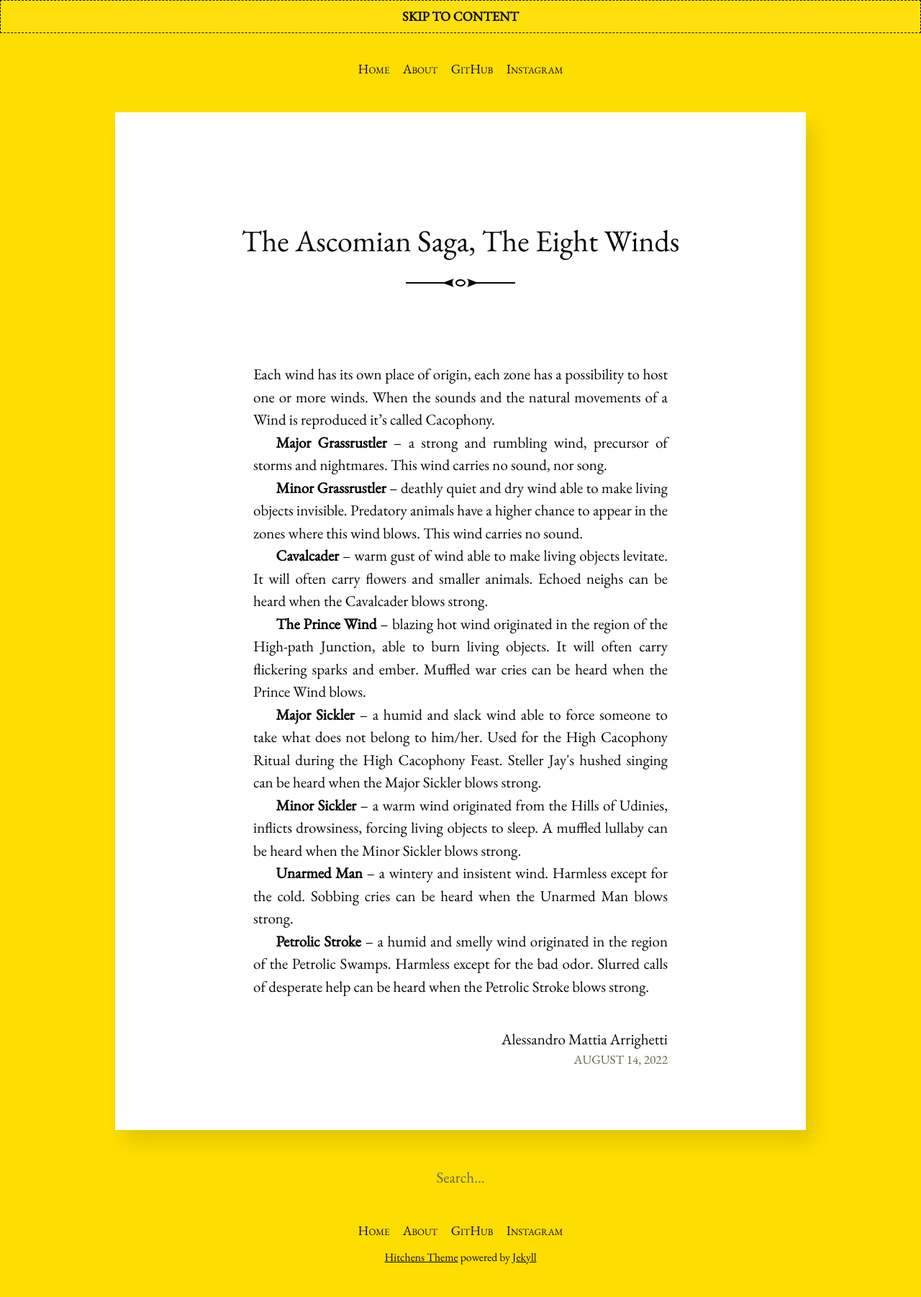
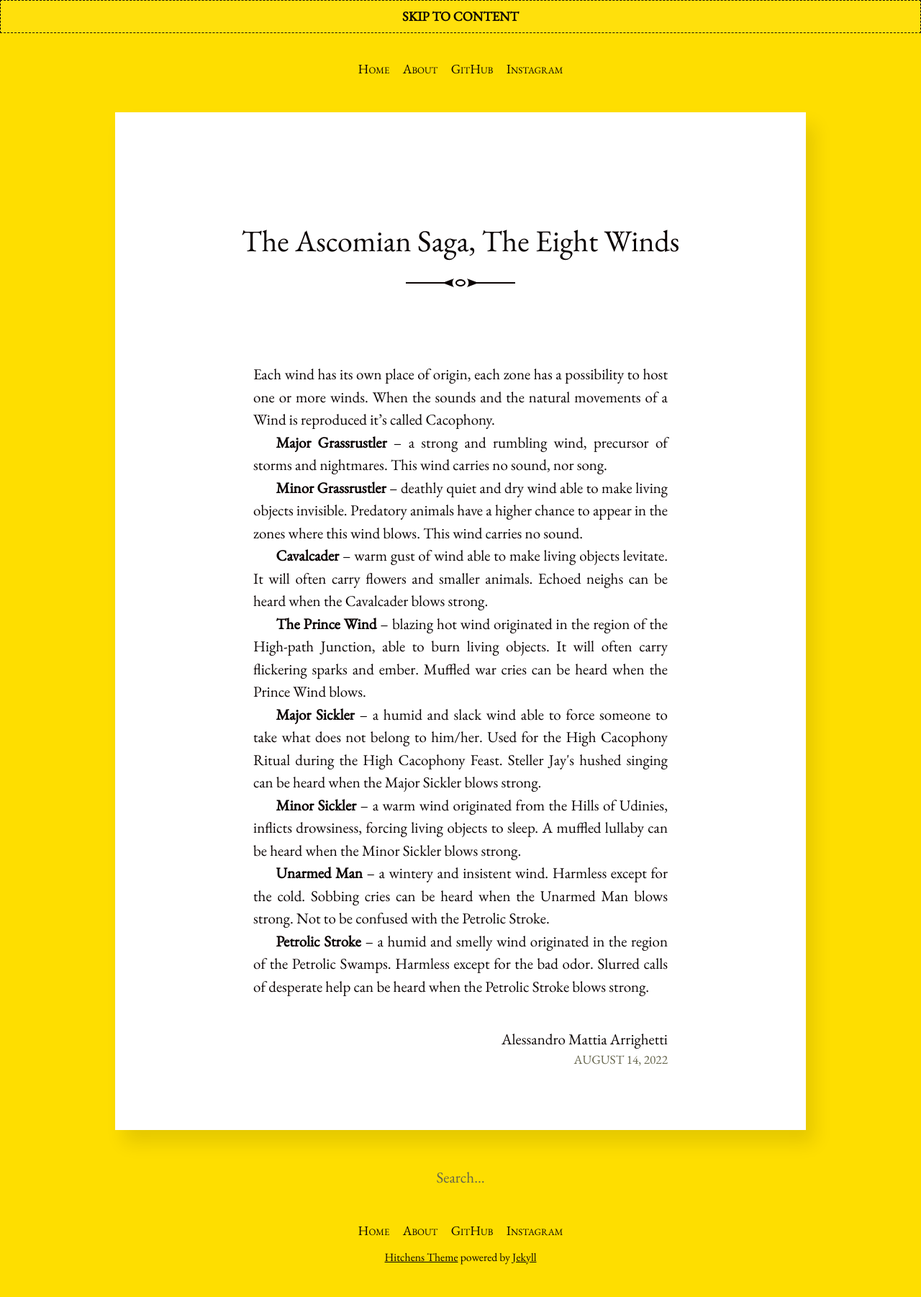
Before and after one commit to InexistentThirdChimera/InexistentThirdChimera.github.io, a Jekyll site: the page built from _posts/2022-08-14-the-ascomian-saga-the-eight-winds.md, in a window 1280 px wide. Shown: the whole page at 72% size. Built offline with Jekyll 4.4.1, drawn with Linux system fonts in a browser that asks for light colours.

Commit message:
unarmed mad

```diff
--- a/_posts/2022-08-14-the-ascomian-saga-the-eight-winds.md
+++ b/_posts/2022-08-14-the-ascomian-saga-the-eight-winds.md
@@ -42,7 +42,7 @@ When the sounds and the natural movements of a Wind is reproduced it’s called
 <p>
 <span style="font-weight: 900;">
             Unarmed Man
-          </span> – a wintery and insistent wind. Harmless except for the cold. Sobbing cries can be heard when the Unarmed Man blows strong.
+          </span> – a wintery and insistent wind. Harmless except for the cold. Sobbing cries can be heard when the Unarmed Man blows strong. Not to be confused with the Petrolic Stroke.
 </p>
 <p>
 <span style="font-weight: 900;">
```
